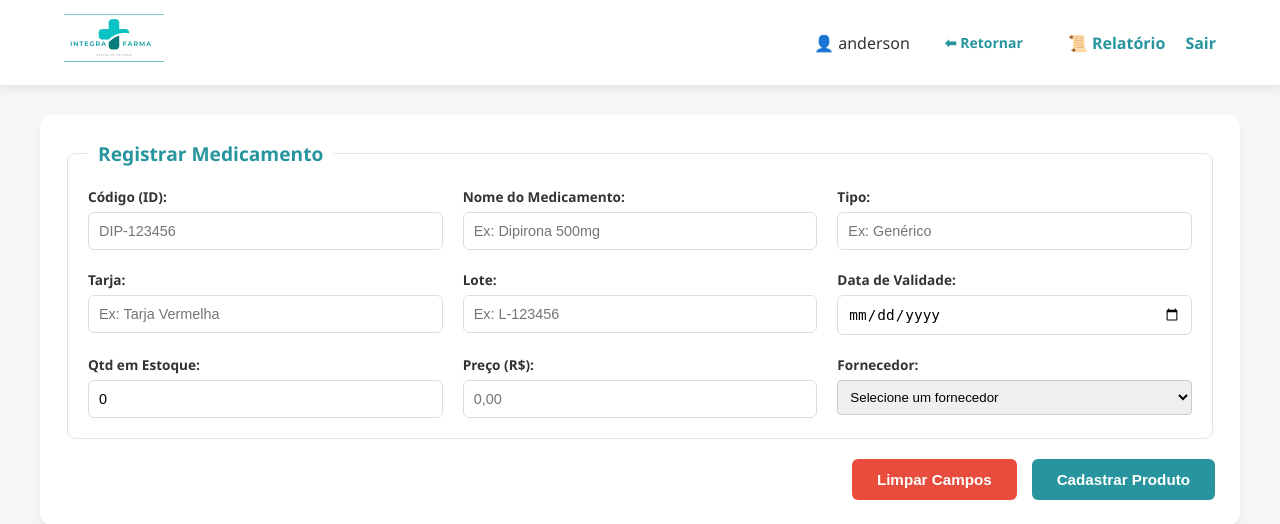
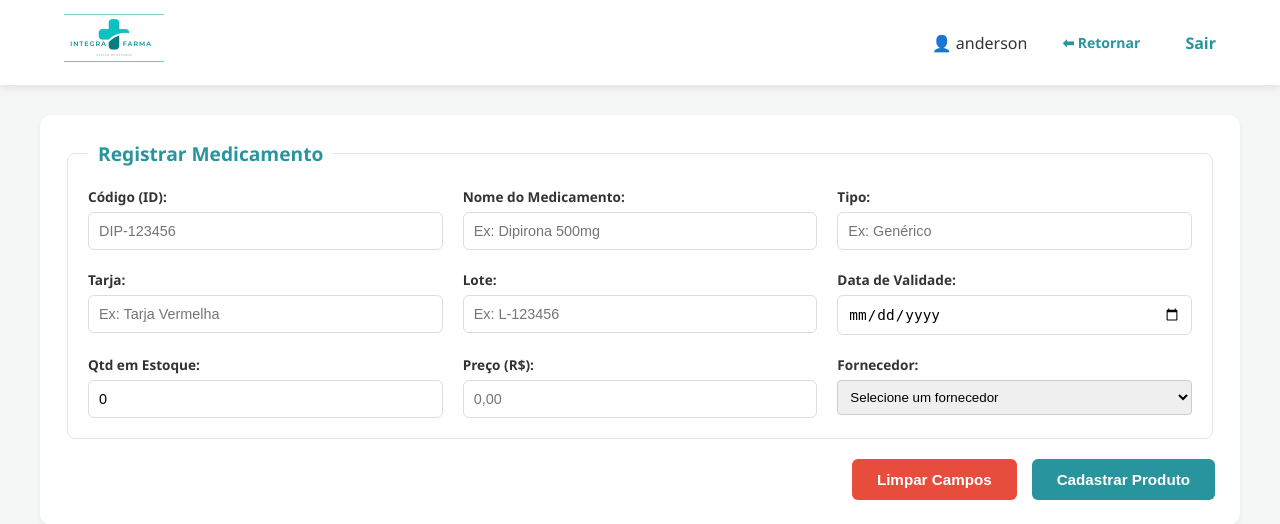
Before and after one commit to andersonnunes0300/integrafarma, a PHP site: page /tela_usuario.php in a window 1280 px wide. Shown: the top 524 px of the page. Run offline with PHP 8.4, Linux system fonts and the light colour scheme; a user stored in the database is signed in; data comes from the database, SQL or seed files in the repository.

Commit message:
Retirado o botão historico

```diff
--- a/frontend/tela_usuario.php
+++ b/frontend/tela_usuario.php
@@ -30,7 +30,7 @@ $pesquisa = isset($_GET['busca']) ? trim($_GET['busca']) : '';
 
         <div class="info-usuario">
             <span class="icon-nome-usuario">👤 <?= htmlspecialchars($_SESSION['usuario_login']) ?></span>
-            <a href="menu_escolhas.php" class="btn-retornar">⬅ Retornar</a> <a href="historico.php" class="btn-historico">📜 Relatório</a>
+            <a href="menu_escolhas.php" class="btn-retornar">⬅ Retornar</a>
             <a href="../backend/logout.php">Sair</a>
         </div>
         </div>
```
